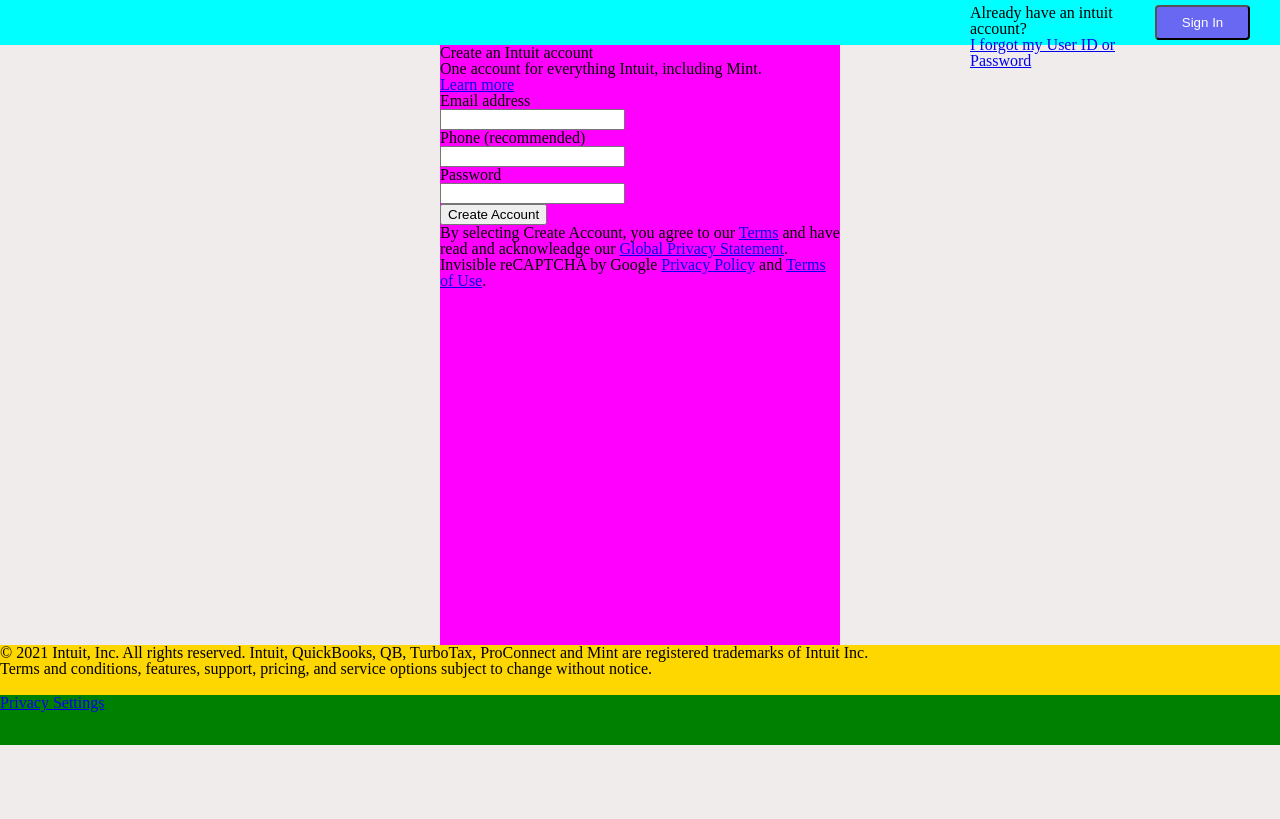
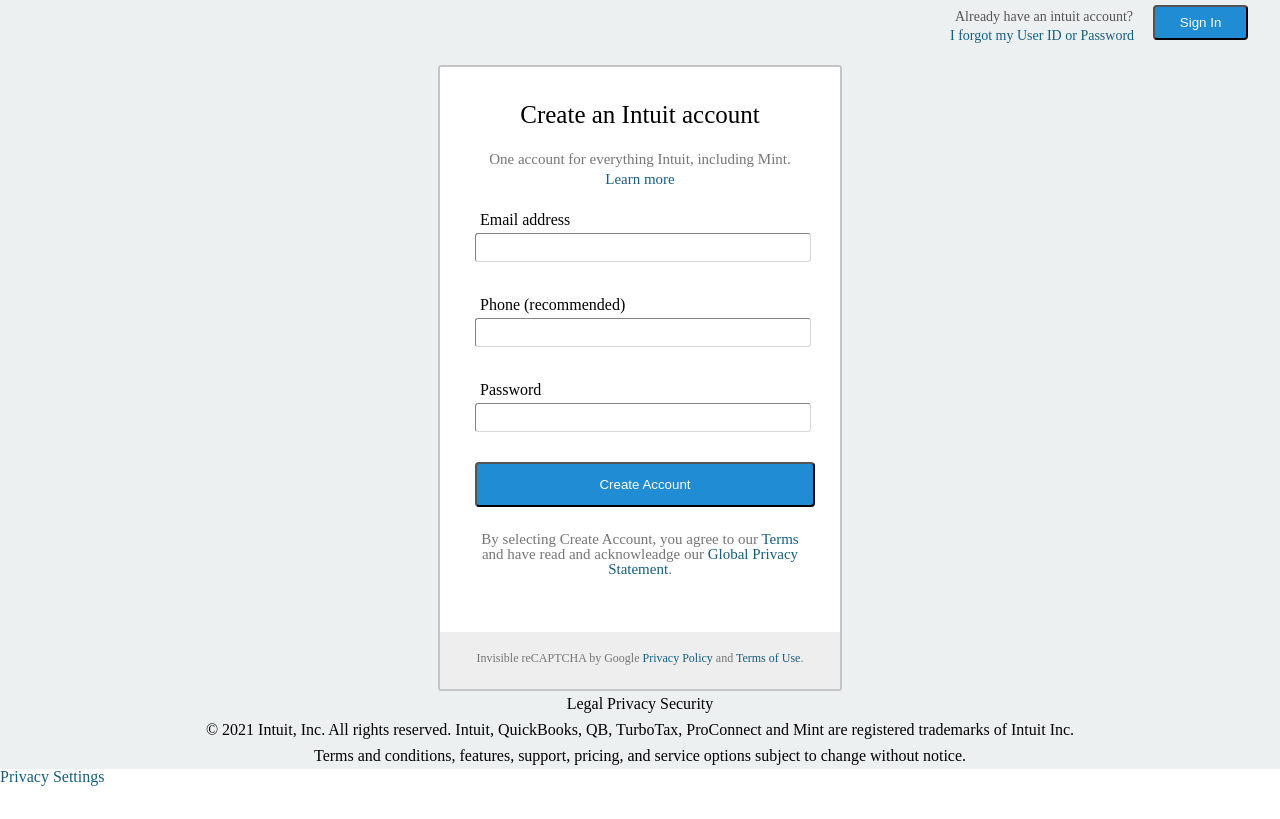
Before and after one commit to paimdev/forms, a plain HTML site: page index.html in a window 1280 px wide. Drawn offline with Linux system fonts and the light colour scheme.

Commit message:
Finish form div styling

```diff
--- a/index.html
+++ b/index.html
@@ -21,8 +21,10 @@
     <div class="content">
       <div class="heading">
         <h1>Create an Intuit account</h1>
-        <p>One account for everything Intuit, including Mint.</p>
-        <a href="#">Learn more</a>
+        <div class="paragraph-info">
+          <p>One account for everything Intuit, including Mint.</p>
+          <a href="#">Learn more</a>
+        </div>
       </div>
       <div class="forms">
         <form action="">
@@ -33,23 +35,23 @@
           <p>Password</p>
           <input type="password" name="" id="">
           <div class="button">
-            <button type="submit">Create Account</button>
+            <button type="submit" class="create-account">Create Account</button>
           </div>
         </form>
       </div>
       <div class="terms">
-        <p>By selecting Create Account, you agree to our <a href="#">Terms</a>
+        <p class="paragraph-info">By selecting Create Account, you agree to our <a href="#">Terms</a>
            and have read and acknowleadge our <a href="#">Global Privacy Statement</a>.</p>
       </div>
-      <div class="captcha">
-        <p>Invisible reCAPTCHA by Google <a href="#">Privacy Policy</a>
-         and <a href="#">Terms of Use</a>.</p>
-      </div>
+    </div>
+    <div class="captcha-container paragraph-info">
+      <p class="captcha-info">Invisible reCAPTCHA by Google <a href="#">Privacy Policy</a>
+       and <a href="#">Terms of Use</a>.</p>
     </div>
   </div>
   <div class="legal">
     <div class="links">
-
+      <p><a href="#">Legal </a><a href="#">Privacy </a><a href="#">Security</a></p>
     </div>
     <p>&copy; 2021 Intuit, Inc. All rights reserved. Intuit, QuickBooks, QB, TurboTax,
        ProConnect and Mint are registered trademarks of Intuit Inc.</p>
--- a/style.css
+++ b/style.css
@@ -45,37 +45,109 @@
 /* start of the css */
 
 body {
-  background-color: rgb(240, 236, 236);
+  background-color: rgb(237, 240, 241);
 }
 
 nav {
   display: flex;
-  background-color: aqua;
   height: 40px;
-  padding: 5px 30px 0 970px;
+  padding: 5px 30px 20px 950px;
+}
+
+a {
+  text-decoration: none;
+  color: rgb(20, 95, 129);
+}
+
+p {
+  padding: 5px;
+}
+
+input {
+  width: 330px;
+  height: 25px;
+  margin-bottom: 30px;
+  border-color: rgb(216, 215, 215);
+  border-width: 1px;
+  border-radius: 3px;
+}
+
+.create-account {
+  width: 340px;
+  height: 45px;
+  background-color: rgb(31, 140, 212);
+  color: white;
+  border-radius: 4px;
+}
+
+.button {
+  padding-bottom: 20px;
+}
+
+.nav-text {
+  padding-right: 5px;
+  font-size: 14px;
+  color: rgb(85, 85, 85);
+}
+
+.sign-in {
+  padding-left: 10px;
 }
 
 .signin-button {
   width: 95px;
   height: 35px;
-  background-color: rgb(104, 104, 243);
+  background-color: rgb(31, 140, 212);
   border-radius: 4px;
   color: white;
 }
 
 .form-container {
-  background-color: fuchsia;
+  background-color: white;
+  border-style: solid;
+  border-color:rgb(197, 197, 197);
+  border-width: 2px;
+  border-radius: 3px;
   margin: 0 auto;
   width: 400px;
-  height: 600px;
+}
+
+.content {
+  padding: 35px;
+}
+
+h1 {
+  font-size: 25px;
+  text-align: center;
+  padding-bottom: 20px;
+}
+
+.paragraph-info {
+  padding-bottom: 20px;
+  text-align: center;
+  font-size: 15px;
+  color: rgb(119, 117, 117);
+}
+
+.captcha-container {
+  background-color: rgb(238, 238, 238);
+  text-align: center;
+  font-size: 12px;
+}
+
+.captcha-info {
+  padding-top: 20px;
+}
+
+.links a {
+  color: black;
 }
 
 .legal {
-  background-color: gold;
-  height: 50px;
+  text-align: center;
 }
 
 footer {
- background-color: green;
+ background-color: rgb(255, 255, 255);
  height: 50px;
 }
```
